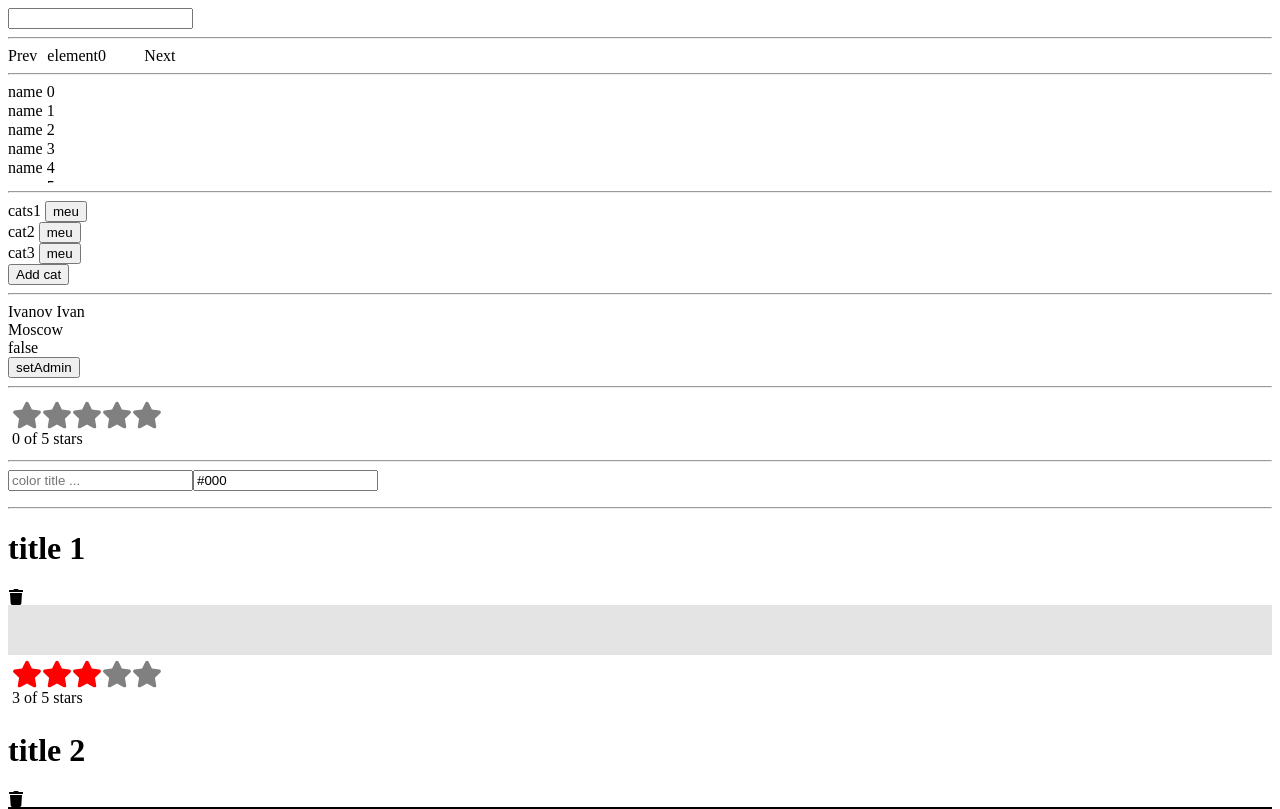
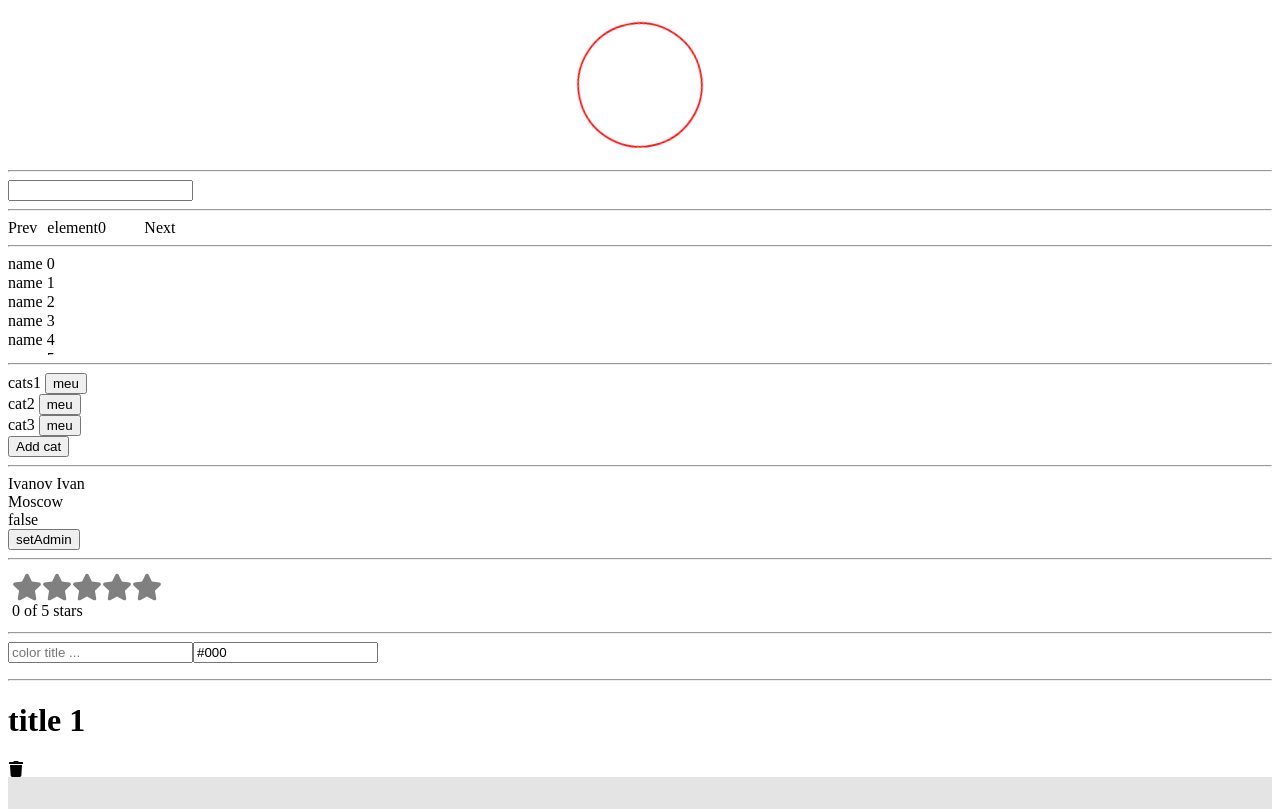
Before and after one commit to energiay/testinh_react_hooks, a React app: page / in a window 1280 px wide. Shown: the top 809 px of the page. Built offline with nearby package versions, Linux system fonts and the light colour scheme.

Commit message:
add loader

```diff
--- a/package.json
+++ b/package.json
@@ -35,6 +35,7 @@
     "react": "^18.2.0",
     "react-dom": "^18.2.0",
     "react-icons": "^4.4.0",
+    "react-spinners": "^0.13.4",
     "react-window": "^1.8.7",
     "typescript": "^4.8.2"
   }
--- a/src/App.jsx
+++ b/src/App.jsx
@@ -8,11 +8,14 @@ import Cats from '@components/Cats/Cats.js';
 import VirtualRendering from '@components/VirtualRendering/VirtualRendering.js'
 import Iterator from '@components/Iterator/Iterator.js'
 import MountComponent from '@components/MountComponent/MountComponent.js'
+import Loader from '@components/Loader/Loader.js'
 
 
 const App = () => {
     return (
         <div>
+            <Loader />
+            <hr />
             <MountComponent />
             <hr />
             <Iterator />
--- /dev/null
+++ b/src/components/Loader/Loader.js
@@ -0,0 +1,15 @@
+import React from 'react'
+import ClipLoader from 'react-spinners/ClipLoader'
+
+
+const override = {
+      display: "block",
+      margin: "0 auto",
+      borderColor: "red",
+};
+
+const Loader = () => {
+    return <ClipLoader loading={true} cssOverride={override} size={150} />
+}
+
+export default Loader
```
Also changed, not shown: 1 other file (tests, documents, lock files or other folders).
